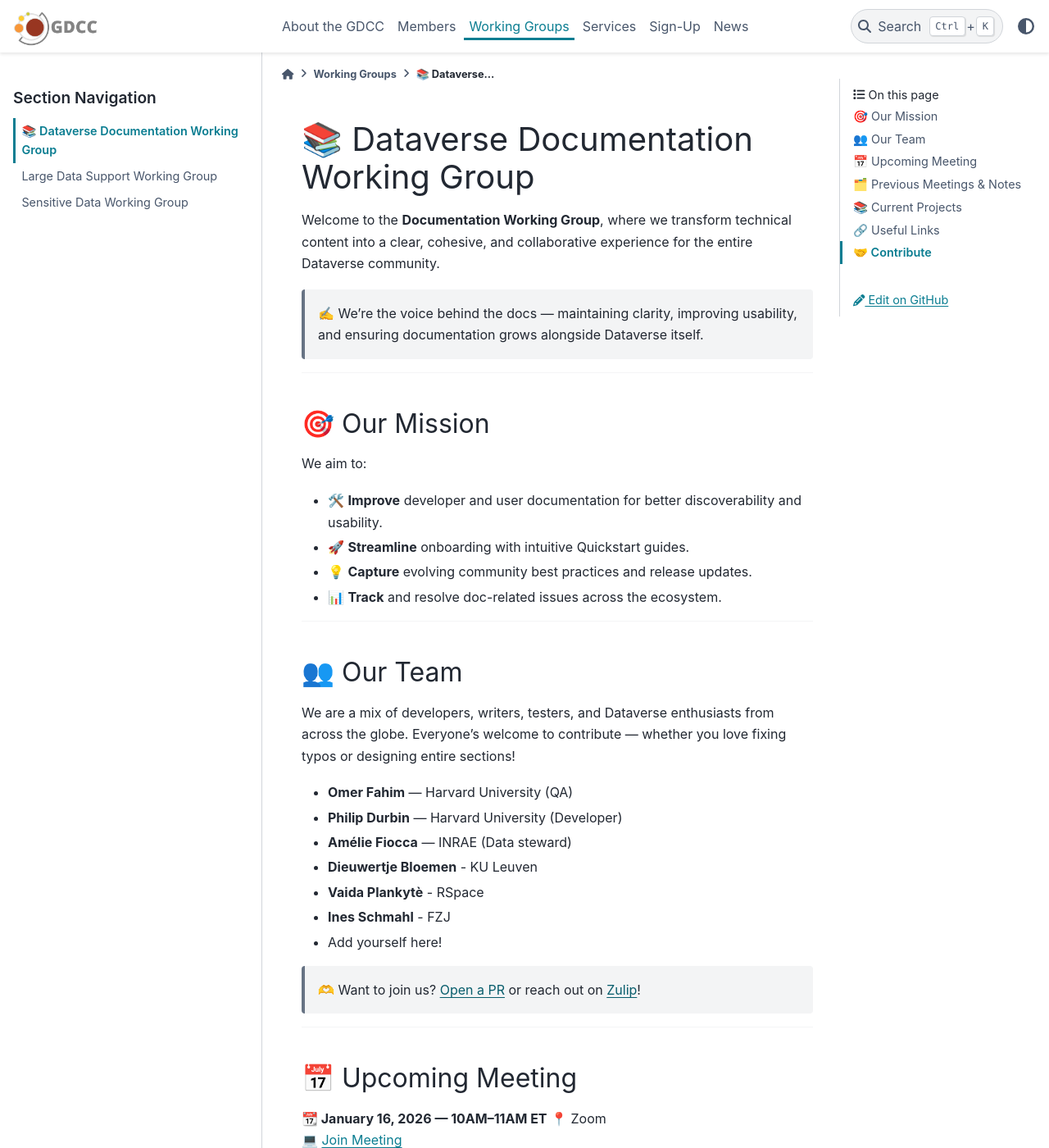
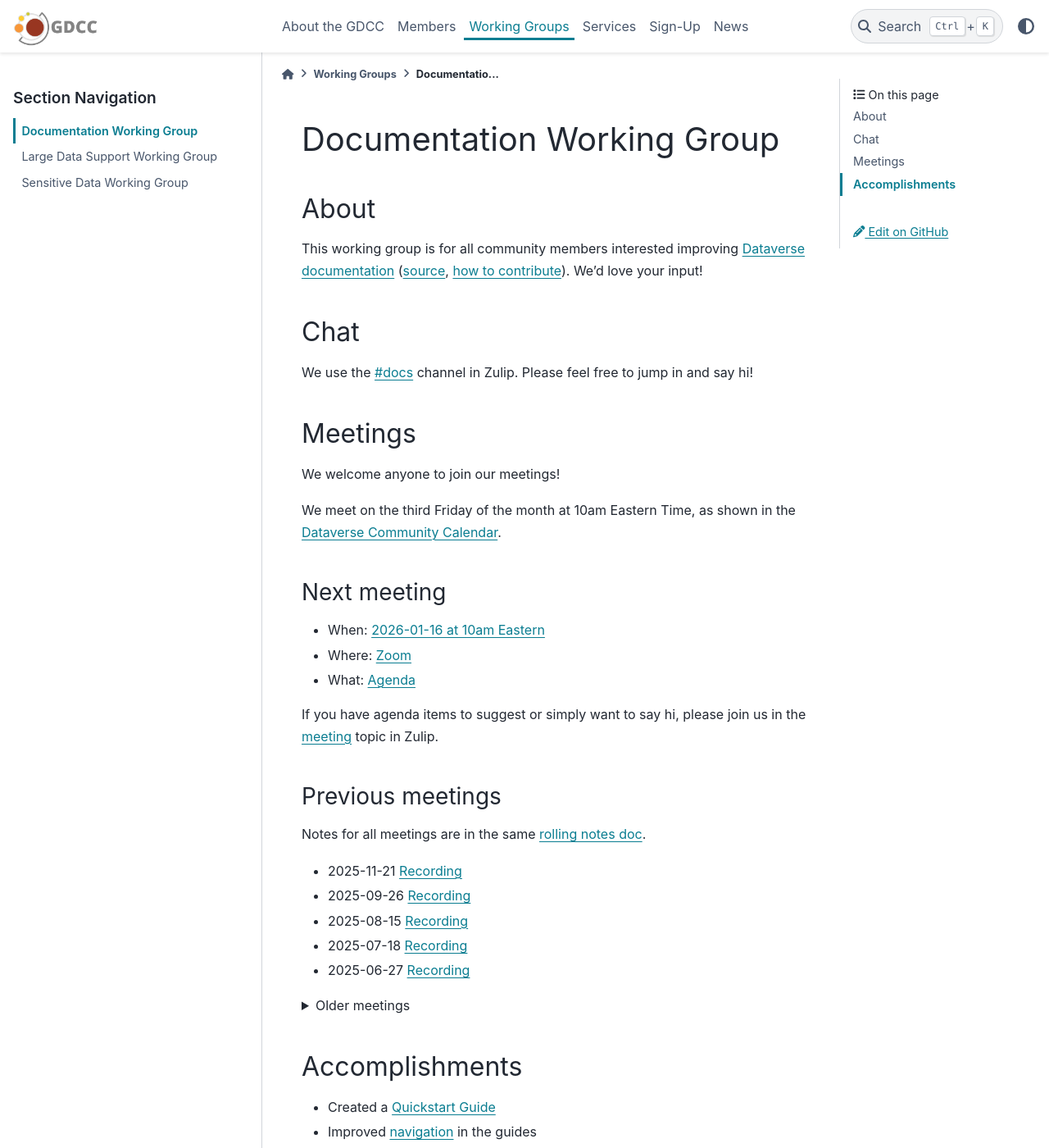
Before and after one commit to gdcc/www.gdcc.io, a Sphinx documentation site: the page built from source/working-groups/documentation.md, in a window 1280 px wide and 1400 px high. Shown: the whole window at 82% size. Built offline with Sphinx 7.4.7 and the PyData theme 0.15.4, drawn with Linux system fonts in a browser that asks for light colours; some of the changed text lies outside the part shown.

Commit message:
simplify docs page

```diff
--- a/source/working-groups/documentation.md
+++ b/source/working-groups/documentation.md
@@ -1,96 +1,56 @@
-# 📚 Dataverse Documentation Working Group
+# Documentation Working Group
 
-Welcome to the **Documentation Working Group**, where we transform technical content into a clear, cohesive, and collaborative experience for the entire Dataverse community.
+## About
 
-> ✍️ We’re the voice behind the docs — maintaining clarity, improving usability, and ensuring documentation grows alongside Dataverse itself.
+This working group is for all community members interested improving [Dataverse documentation](https://guides.dataverse.org) ([source](https://github.com/IQSS/dataverse/tree/develop/doc/sphinx-guides/source), [how to contribute](https://guides.dataverse.org/en/latest/contributor/documentation.html)). We'd love your input!
 
----
+## Chat
 
-## 🎯 Our Mission
+We use the [#docs][] channel in Zulip. Please feel free to jump in and say hi!
 
-We aim to:
+[#docs]: https://dataverse.zulipchat.com/#narrow/stream/446770-docs
 
-- 🛠️ **Improve** developer and user documentation for better discoverability and usability.
-- 🚀 **Streamline** onboarding with intuitive Quickstart guides.
-- 💡 **Capture** evolving community best practices and release updates.
-- 📊 **Track** and resolve doc-related issues across the ecosystem.
+## Meetings
 
----
+We welcome anyone to join our meetings!
 
-## 👥 Our Team
+We meet on the third Friday of the month at 10am Eastern Time, as shown in the [Dataverse Community Calendar](https://calendar.google.com/calendar/embed?src=c_udn4tonm401kgjjre4jl4ja0cs%40group.calendar.google.com&ctz=America%2FNew_York).
 
-We are a mix of developers, writers, testers, and Dataverse enthusiasts from across the globe. Everyone's welcome to contribute — whether you love fixing typos or designing entire sections!
+### Next meeting
 
-- **Omer Fahim** — Harvard University (QA)
-- **Philip Durbin** — Harvard University (Developer)
-- **Amélie Fiocca** — INRAE (Data steward)
-- **Dieuwertje Bloemen** - KU Leuven
-- **Vaida Plankytè** - RSpace
-- **Ines Schmahl** - FZJ
-- Add yourself here!
+- When: [2026-01-16 at 10am Eastern](https://time.is/compare/10am_16_Jan_2026_in_Boston)
+- Where: [Zoom](https://harvard.zoom.us/j/92654640205?pwd=43COJ82rJMAKZ179tjMDDTHPOO63KT.1)
+- What: [Agenda](https://docs.google.com/document/d/1dX8ktajVsRDk-MDF-yHWV0f4vIe8U3DWrSzIerVGlF8/edit?usp=sharing)
 
-> 🫶 Want to join us? [Open a PR](https://github.com/gdcc/www.gdcc.io) or reach out on [Zulip](https://dataverse.zulipchat.com/#narrow/channel/446770-docs)!
+If you have agenda items to suggest or simply want to say hi, please join us in the [meeting](https://dataverse.zulipchat.com/#narrow/channel/446770-docs/topic/doc.20group.20meeting/with/562700970) topic in Zulip.
 
----
+### Previous meetings
 
-## 📅 Upcoming Meeting
+Notes for all meetings are in the same [rolling notes doc](https://docs.google.com/document/d/1dX8ktajVsRDk-MDF-yHWV0f4vIe8U3DWrSzIerVGlF8/edit?usp=sharing).
 
-**📆 January 16, 2026 — 10AM–11AM ET**
-📍 Zoom
-💻 [Join Meeting](https://harvard.zoom.us/j/98933135345?pwd=sUKojqQE5UwyIzY4aVDdgbs7uNFui2.1)
-🔐 Password: `338288`
-📝 [Meeting Notes](https://docs.google.com/document/d/1dX8ktajVsRDk-MDF-yHWV0f4vIe8U3DWrSzIerVGlF8/edit?usp=sharing)
+- 2025-11-21 [Recording](https://drive.google.com/file/d/1S3zF5D0qPioZbuBHYNy8qKTb9pW0Dl23/view?usp=sharing)
+- 2025-09-26 [Recording](https://drive.google.com/file/d/1a7LLwI2oHEte7XOwhvz7F7Y2_0RtR2c8/view?usp=sharing)
+- 2025-08-15 [Recording](https://drive.google.com/file/d/1hyXwnVIYeqrT7hAuQKG6fUgk7lSO0puO/view?usp=sharing)
+- 2025-07-18 [Recording](https://drive.google.com/file/d/1PPZE_sBm-Ky1e1M7Kj8DVi584pUNInBX/view?usp=drive_link)
+- 2025-06-27 [Recording](https://drive.google.com/file/d/1wIlck6tD6FB0Grt8i2qbA_Nrm_yAmies/view?usp=drive_link)
 
----
+<details>
+<summary>Older meetings</summary>
+<div markdown=1>
 
-## 🗂️ Previous Meetings & Notes
+- 2025-06-10
+- 2025-05-16
+- 2025-04-18
+- 2025-03-21
+- 2025-01-17
+- 2024-11-22
+- 2024-10-18
+- 2024-09-20 [Recording](https://harvard.zoom.us/rec/share/UBmb9Mzd_grPPsbX7jik54BGRMOHoskcVUab434u6FJOiyPE-fPN-AQjcWQmhSQ2.KAUPfDyco5S2aPzM)
+</div>
+</details>
 
-| Date        | Notes           | Recording      |
-|-------------|------------------|----------------|
-| 2025-11-21  | [Notes](https://docs.google.com/document/d/1dX8ktajVsRDk-MDF-yHWV0f4vIe8U3DWrSzIerVGlF8/edit?usp=sharing) | [Recording](https://drive.google.com/file/d/1S3zF5D0qPioZbuBHYNy8qKTb9pW0Dl23/view?usp=sharing) |
-| 2025-09-26  | [Notes](https://docs.google.com/document/d/1dX8ktajVsRDk-MDF-yHWV0f4vIe8U3DWrSzIerVGlF8/edit?usp=sharing) | [Recording](https://drive.google.com/file/d/1a7LLwI2oHEte7XOwhvz7F7Y2_0RtR2c8/view?usp=sharing) |
-| 2025-08-15  | [Notes](https://docs.google.com/document/d/1dX8ktajVsRDk-MDF-yHWV0f4vIe8U3DWrSzIerVGlF8/edit?usp=sharing) | [Recording](https://drive.google.com/file/d/1hyXwnVIYeqrT7hAuQKG6fUgk7lSO0puO/view?usp=sharing) |
-| 2025-07-18  | [Notes](https://docs.google.com/document/d/1dX8ktajVsRDk-MDF-yHWV0f4vIe8U3DWrSzIerVGlF8/edit?usp=sharing) | [Recording](https://drive.google.com/file/d/1PPZE_sBm-Ky1e1M7Kj8DVi584pUNInBX/view?usp=drive_link) |
-| 2025-06-27  | [Notes](https://docs.google.com/document/d/1dX8ktajVsRDk-MDF-yHWV0f4vIe8U3DWrSzIerVGlF8/edit?usp=sharing) | [Recording](https://drive.google.com/file/d/1wIlck6tD6FB0Grt8i2qbA_Nrm_yAmies/view?usp=drive_link) |
-| 2025-06-10  | [Notes](https://docs.google.com/document/d/1dX8ktajVsRDk-MDF-yHWV0f4vIe8U3DWrSzIerVGlF8/edit?usp=sharing) |                |
-| 2025-05-16  | [Notes](https://docs.google.com/document/d/1dX8ktajVsRDk-MDF-yHWV0f4vIe8U3DWrSzIerVGlF8/edit?usp=sharing)       |                |
-| 2025-04-18  | [Notes](https://docs.google.com/document/d/1dX8ktajVsRDk-MDF-yHWV0f4vIe8U3DWrSzIerVGlF8/edit?usp=sharing)       |                |
-| 2025-03-21  | [Notes](https://docs.google.com/document/d/1dX8ktajVsRDk-MDF-yHWV0f4vIe8U3DWrSzIerVGlF8/edit?usp=sharing)       |                |
-| 2025-01-17  | [Notes](https://docs.google.com/document/d/1dX8ktajVsRDk-MDF-yHWV0f4vIe8U3DWrSzIerVGlF8/edit?usp=sharing)       |                |
-| 2024-11-22  | [Notes](https://docs.google.com/document/d/1dX8ktajVsRDk-MDF-yHWV0f4vIe8U3DWrSzIerVGlF8/edit?usp=sharing)       |                |
-| 2024-10-18  | [Notes](https://docs.google.com/document/d/1dX8ktajVsRDk-MDF-yHWV0f4vIe8U3DWrSzIerVGlF8/edit?usp=sharing)       |                |
-| 2024-09-20  | [Notes](https://docs.google.com/document/d/1dX8ktajVsRDk-MDF-yHWV0f4vIe8U3DWrSzIerVGlF8/edit?usp=sharing)       | [Recording](#) |
+## Accomplishments
 
-> Want to contribute a summary or your own notes? Add a comment in the shared Google Doc!
-
----
-
-## 📚 Current Projects
-
-- ✅ **Quickstart Guide**
-  Simplify the new user experience and help depositors get started faster.
-
-- ✅ **SPA Documentation Integration**
-  Ensure docs keep up with the newly designed [Dataverse App](https://github.com/IQSS/dataverse-frontend).
-
-- ✅ **Catalogue of Training Resources**
-  Create an overview of existing Dataverse related training resources in the community.
-
----
-
-## 🔗 Useful Links
-
-- 📘 [Preview Docs Site](https://preview.guides.gdcc.io/)
-- 💬 [Zulip Docs Community Chat](https://dataverse.zulipchat.com/#channels/446770/docs/general)
-- 🧪 [Dataverse Guides](https://guides.dataverse.org/en/latest/)
-- 🛠️ [Open Doc Issues](https://github.com/IQSS/dataverse/labels/Feature%3A%20User%20Guide)
-- 💡 [ask.dataverse.org](https://ask.dataverse.org)
-
----
-
-## 🤝 Contribute
-
-Your input matters. Suggest a fix, file an issue, or just show up at our meeting — there's always something to improve.
-
-→ [Edit this page](https://github.com/gdcc/www.gdcc.io/edit/main/source/working-groups/documentation.md)
-→ [Submit a pull request](https://github.com/gdcc/www.gdcc.io/pulls)
+- Created a [Quickstart Guide](https://guides.dataverse.org/en/latest/quickstart)
+- Improved [navigation](https://github.com/IQSS/dataverse/pull/10942) in the guides
+- Created a [Contributor Guide](https://guides.dataverse.org/en/latest/contributor)
```
